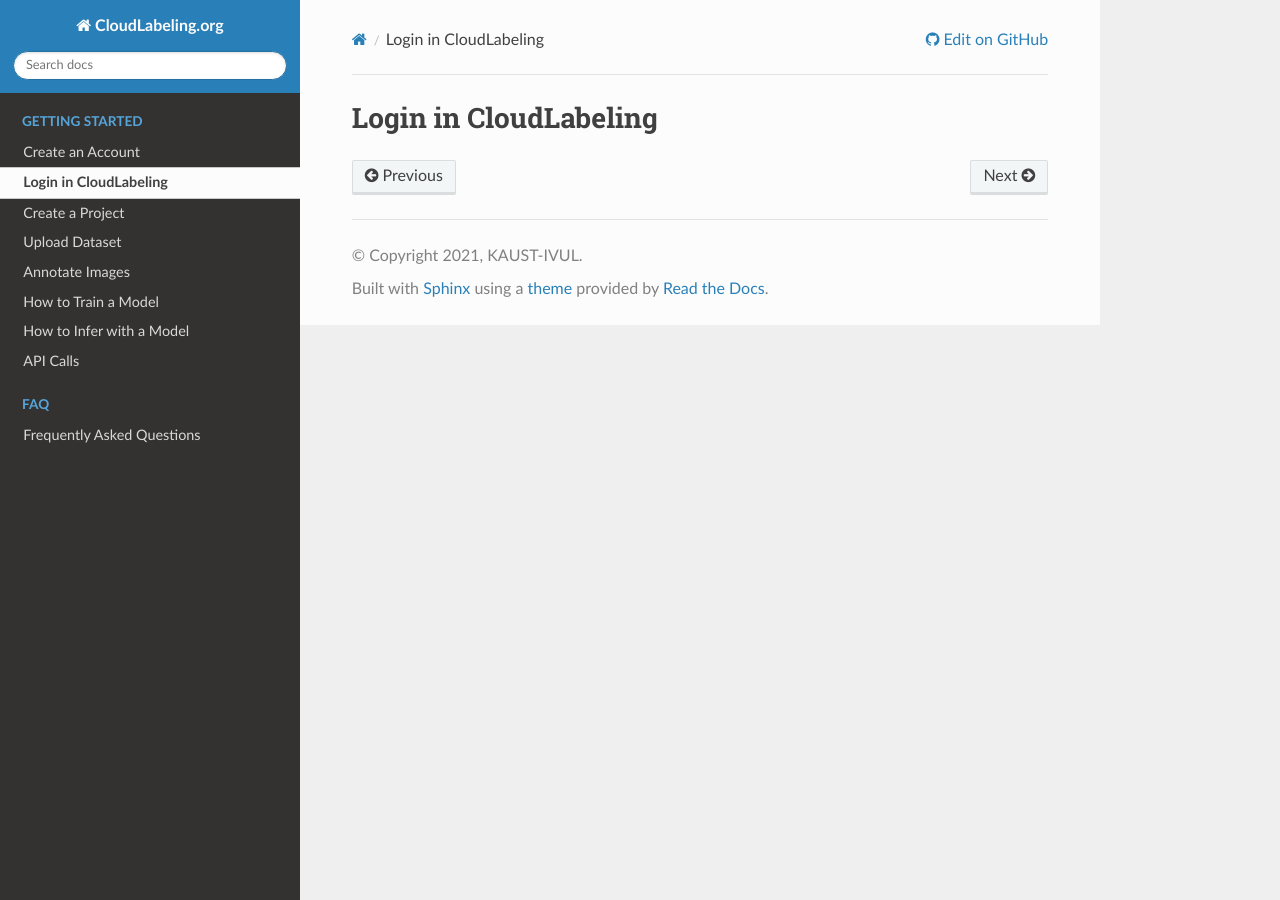
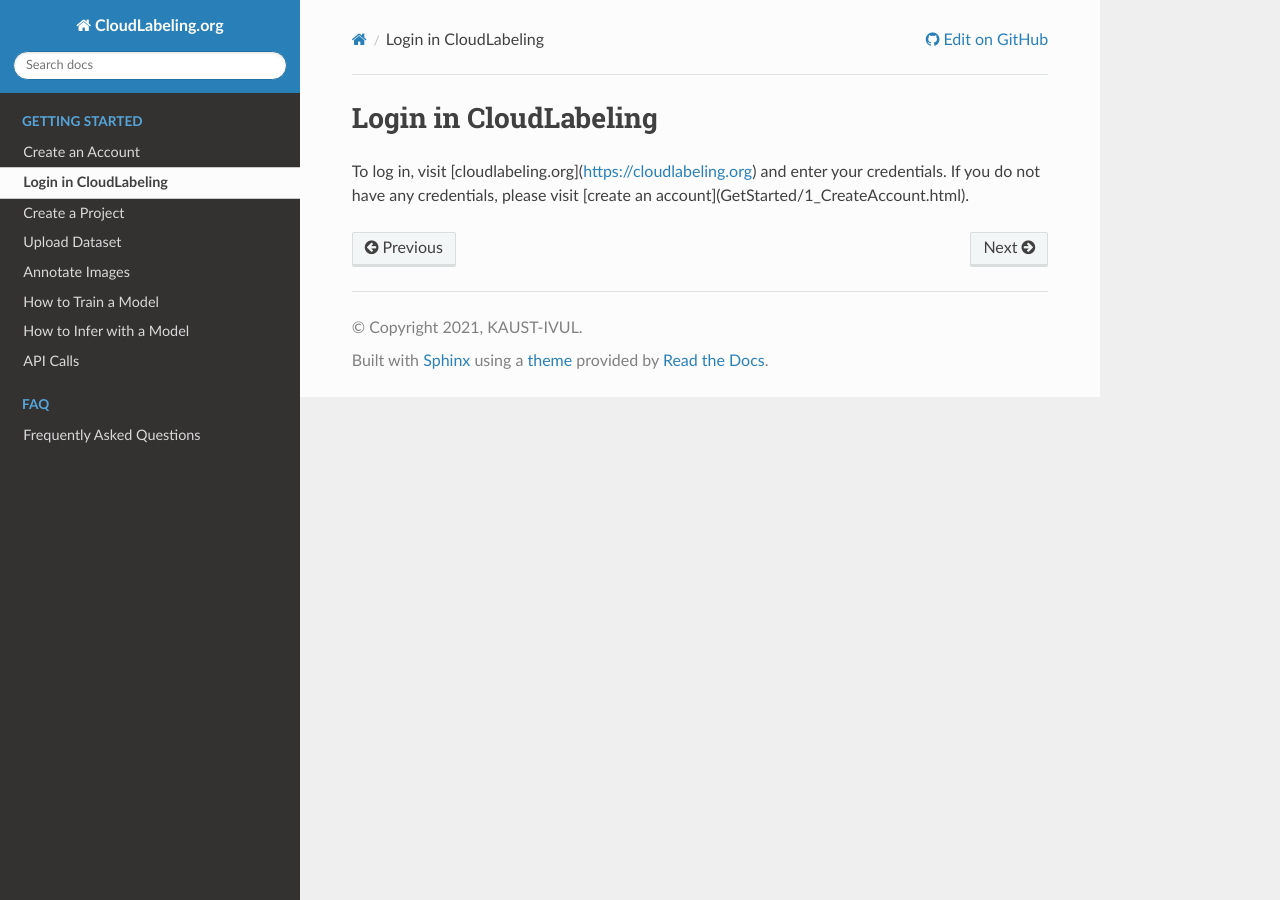
Before and after one commit to SilvioGiancola/CloudLabeling-API, a Sphinx documentation site: the page built from docs/content/GetStarted/2_LogIn.rst, in a window 1280 px wide. Built offline with Sphinx 7.4.7 and the Read the Docs theme 2.0.0, drawn with Linux system fonts in a browser that asks for light colours.

Commit message:
step 1 and 2

```diff
--- a/docs/content/GetStarted/1_CreateAccount.rst
+++ b/docs/content/GetStarted/1_CreateAccount.rst
@@ -7,4 +7,4 @@
 Create an Account
 ====================
 
-how to create an account
+To create an account, please send us an email at silvio [dot] giancola [at] kaust [dot] edu [dot] sa .
--- a/docs/content/GetStarted/2_LogIn.rst
+++ b/docs/content/GetStarted/2_LogIn.rst
@@ -6,3 +6,6 @@
 
 Login in CloudLabeling
 ================
+
+To log in, visit [cloudlabeling.org](https://cloudlabeling.org) and enter your credentials.
+If you do not have any credentials, please visit [create an account](GetStarted/1_CreateAccount.html).
```
